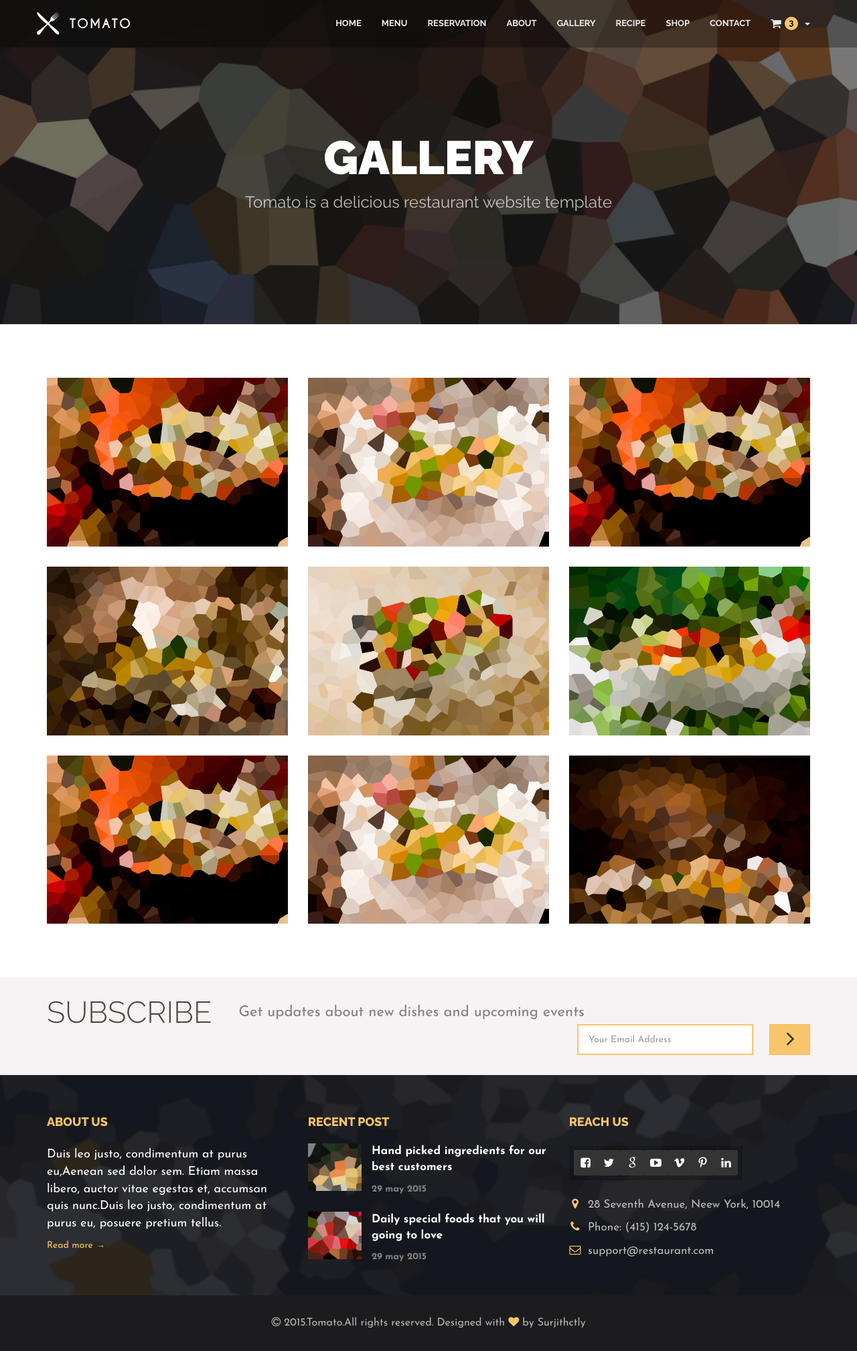
After one commit to sardor86/tomato_restoraunt_django, a Django app: page /gallery/ in a window 1280 px wide. The commit adds this page. Shown: the whole page at 67% size. Run offline with Django 4.2, Linux system fonts and the light colour scheme; some libraries are stand-ins or nearby versions.

Commit message:
added gallery page

```diff
--- a/base/templates/base/base.html
+++ b/base/templates/base/base.html
@@ -30,6 +30,7 @@
             {% include 'base/include/navigator.html' %}
             {% block body %}
             {% endblock body %}
+            {% include 'base/include/subscribe.html' %}
             {% include 'base/include/footer.html' %}
         </div>
     </div>
--- a/base/templates/base/include/navigator.html
+++ b/base/templates/base/include/navigator.html
@@ -26,7 +26,7 @@
                     <a href="{% url 'about' %}" class="dropdown-toggle">About</a>
                 </li>
                 <li class="dropdown">
-                    <a href="./reservation.html" class="dropdown-toggle">Gallery</a>
+                    <a href="{% url 'gallery' %}" class="dropdown-toggle">Gallery</a>
                 </li>
                 <li class="dropdown">
                     <a href="./recipe.html" class="dropdown-toggle">Recipe</a>
--- a/base/templates/base/pages/about.html
+++ b/base/templates/base/pages/about.html
@@ -153,8 +153,6 @@
      </div>
  </div>
  {% include 'base/include/menu.html' %}
- {% include 'base/include/subscribe.html' %}
-
 {% endblock body %}
 
 {% block javascript %}
--- /dev/null
+++ b/base/templates/base/pages/gallery.html
@@ -0,0 +1,106 @@
+{% extends 'base/base.html' %}{% load static %}
+
+{% block body %}
+{% include 'base/include/header.html' %}
+<div class="gallery-content">
+    <div class="container">
+        <div class="row">
+            <div class="col-md-4 col-sm-6">
+                <div class="gallery-item" data-mfp-src="img/gallery/1.jpg">
+                    <img src="{% static 'base/img/gallery/1.jpg' %}" class="img-responsive" alt="" />
+                    <div class="gi-overlay">
+                        <i class="fa fa-search"></i>
+                    </div>
+                </div>
+            </div>
+            <div class="col-md-4 col-sm-6">
+                <div class="gallery-item" data-mfp-src="img/gallery/2.jpg">
+                    <img src="{% static 'base/img/gallery/2.jpg' %}" class="img-responsive" alt="" />
+                    <div class="gi-overlay">
+                        <i class="fa fa-search"></i>
+                    </div>
+                </div>
+            </div>
+            <div class="col-md-4 col-sm-6">
+                <div class="gallery-item" data-mfp-src="img/gallery/3.jpg">
+                    <img src="{% static 'base/img/gallery/1.jpg' %}" class="img-responsive" alt="" />
+                    <div class="gi-overlay">
+                        <i class="fa fa-search"></i>
+                    </div>
+                </div>
+            </div>
+            <div class="col-md-4 col-sm-6">
+                <div class="gallery-item" data-mfp-src="img/gallery/4.jpg">
+                    <img src="{% static 'base/img/gallery/4.jpg' %}" class="img-responsive" alt="" />
+                    <div class="gi-overlay">
+                        <i class="fa fa-search"></i>
+                    </div>
+                </div>
+            </div>
+            <div class="col-md-4 col-sm-6">
+                <div class="gallery-item" data-mfp-src="img/gallery/5.jpg">
+                    <img src="{% static 'base/img/gallery/5.jpg' %}" class="img-responsive" alt="" />
+                    <div class="gi-overlay">
+                        <i class="fa fa-search"></i>
+                    </div>
+                </div>
+            </div>
+            <div class="col-md-4 col-sm-6">
+                <div class="gallery-item" data-mfp-src="img/gallery/6.jpg">
+                    <img src="{% static 'base/img/gallery/6.jpg' %}" class="img-responsive" alt="" />
+                    <div class="gi-overlay">
+                        <i class="fa fa-search"></i>
+                    </div>
+                </div>
+            </div>
+            <div class="col-md-4 col-sm-6">
+                <div class="gallery-item" data-mfp-src="img/gallery/7.jpg">
+                    <img src="{% static 'base/img/gallery/1.jpg' %}" class="img-responsive" alt="" />
+                    <div class="gi-overlay">
+                        <i class="fa fa-search"></i>
+                    </div>
+                </div>
+            </div>
+            <div class="col-md-4 col-sm-6">
+                <div class="gallery-item" data-mfp-src="img/gallery/8.jpg">
+                    <img src="{% static 'base/img/gallery/2.jpg' %}" class="img-responsive" alt="" />
+                    <div class="gi-overlay">
+                        <i class="fa fa-search"></i>
+                    </div>
+                </div>
+            </div>
+            <div class="col-md-4 col-sm-6">
+                <div class="gallery-item" data-mfp-src="img/gallery/9.jpg">
+                    <img src="{% static 'base/img/gallery/3.jpg' %}" class="img-responsive" alt="" />
+                    <div class="gi-overlay">
+                        <i class="fa fa-search"></i>
+                    </div>
+                </div>
+            </div>
+        </div>
+    </div>
+</div>
+{% endblock body %}
+
+{% block javascript %}
+<script src="{% static 'base/js/vendor/jquery-1.11.2.min.js' %}"></script>
+<script src="{% static 'base/js/vendor/bootstrap.min.js' %}"></script>
+<script src="{% static 'base/js/vendor/jquery.flexslider-min.js' %}"></script>
+<script src="{% static 'base/js/vendor/spectragram.js' %}"></script>
+<script src="{% static 'base/js/vendor/owl.carousel.min.js' %}"></script>
+<script src="{% static 'base/js/vendor/velocity.min.js' %}"></script>
+<script src="{% static 'base/js/vendor/velocity.ui.min.js' %}"></script>
+<script src="{% static 'base/js/vendor/bootstrap-datepicker.min.js' %}"></script>
+<script src="{% static 'base/js/vendor/bootstrap-clockpicker.min.js' %}"></script>
+<script src="{% static 'base/js/vendor/jquery.magnific-popup.min.js' %}"></script>
+<script src="{% static 'base/js/vendor/isotope.pkgd.min.js' %}"></script>
+<script src="{% static 'base/js/vendor/slick.min.js' %}"></script>
+<script src="{% static 'base/js/vendor/wow.min.js' %}"></script>
+<script src="{% static 'base/js/animation.js' %}"></script>
+<script src="{% static 'base/js/vendor/vegas/vegas.min.js' %}"></script>
+<script src="{% static 'base/js/vendor/jquery.mb.YTPlayer.js' %}"></script>
+<script src="{% static 'base/js/vendor/jquery.stellar.js' %}"></script>
+<script src="{% static 'base/js/main.js' %}"></script>
+<script src="{% static 'base/js/vendor/mc/jquery.ketchup.all.min.js' %}"></script>
+<script src="{% static 'base/js/vendor/mc/main.js' %}"></script>
+{% endblock javascript %}
--- a/base/templates/base/pages/index.html
+++ b/base/templates/base/pages/index.html
@@ -334,7 +334,6 @@
     </div>
 </section>
 <!-- subscribe -->
-{% include 'base/include/subscribe.html' %}
 {% endblock body %}
 
 {% block javascript %}
--- a/base/templates/base/pages/menu.html
+++ b/base/templates/base/pages/menu.html
@@ -3,9 +3,6 @@
 {% include 'base/include/header.html' %}
 
 {% include 'base/include/menu.html' %}
-
-<!-- subscribe -->
-{% include 'base/include/subscribe.html' %}
 {% endblock body %}
 
 {% block javascript %}
--- a/base/templates/base/pages/reservation.html
+++ b/base/templates/base/pages/reservation.html
@@ -71,7 +71,6 @@
         </div>
     </div>
 </section>
-{% include 'base/include/subscribe.html' %}
 {% endblock body %}
 
 
--- a/base/urls.py
+++ b/base/urls.py
@@ -1,5 +1,5 @@
 from django.urls import path
-from .views import home, menu, reservation, about
+from .views import home, menu, reservation, about, gallery
 
 
 urlpatterns = [
@@ -7,4 +7,5 @@ urlpatterns = [
     path('menu/', menu, name='menu'),
     path('reservation/', reservation, name='reservation'),
     path('about/', about, name='about'),
+    path('gallery/', gallery, name='gallery'),
 ]
--- a/base/views.py
+++ b/base/views.py
@@ -15,4 +15,8 @@ def reservation(request: WSGIRequest):
 
 
 def about(request: WSGIRequest):
-    return render(request, 'base/pages/about.html', context={'page_title': 'about'})
+    return render(request, 'base/pages/about.html', context={'page_title': 'About'})
+
+
+def gallery(request: WSGIRequest):
+    return render(request, 'base/pages/gallery.html', context={'page_title': 'Gallery'})
```
Also changed, not shown: base/static/base/img/gallery/1.jpg (added), base/static/base/img/gallery/2.jpg (added), base/static/base/img/gallery/3.jpg (added), base/static/base/img/gallery/4.jpg (added), base/static/base/img/gallery/5.jpg (added), base/static/base/img/gallery/6.jpg (added).
